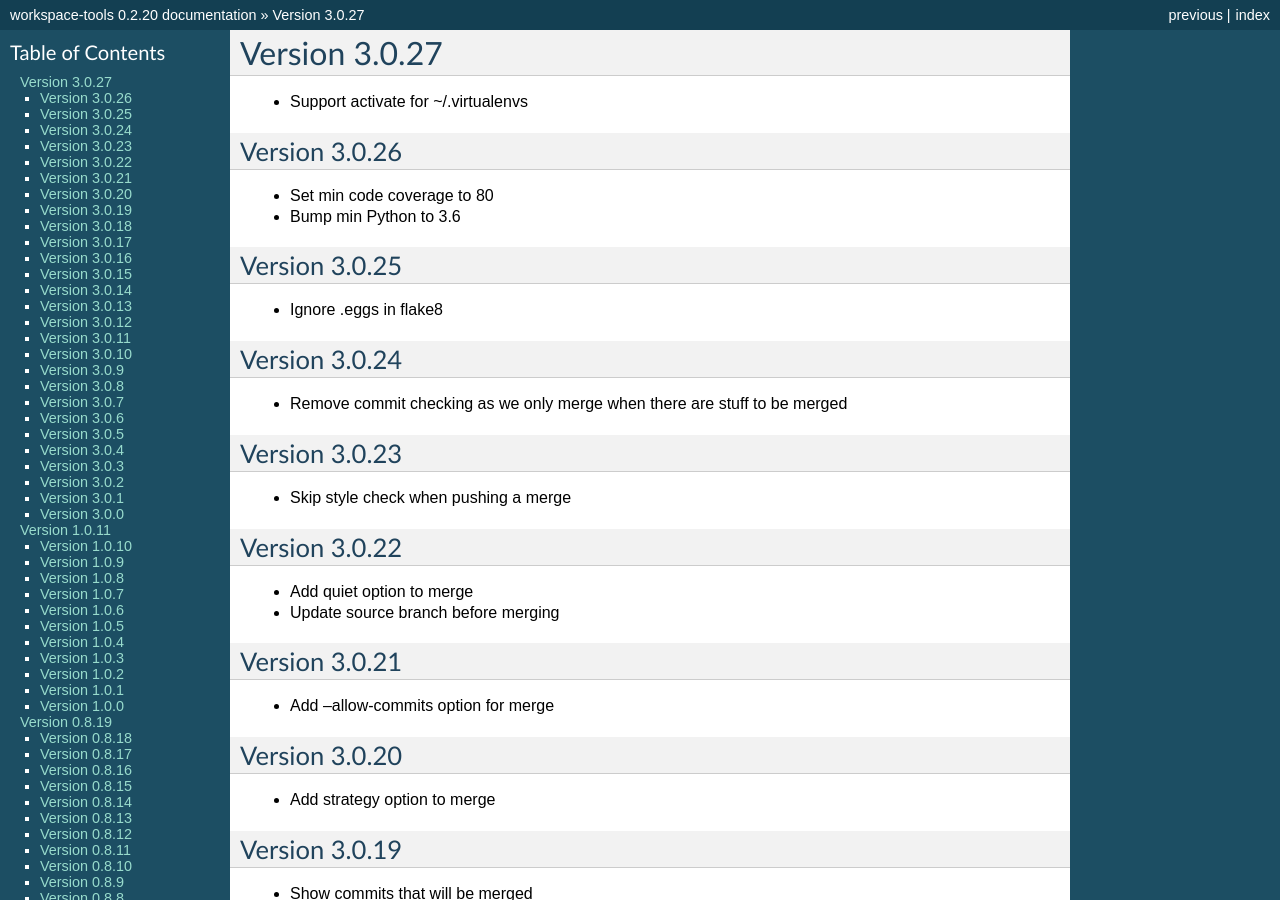
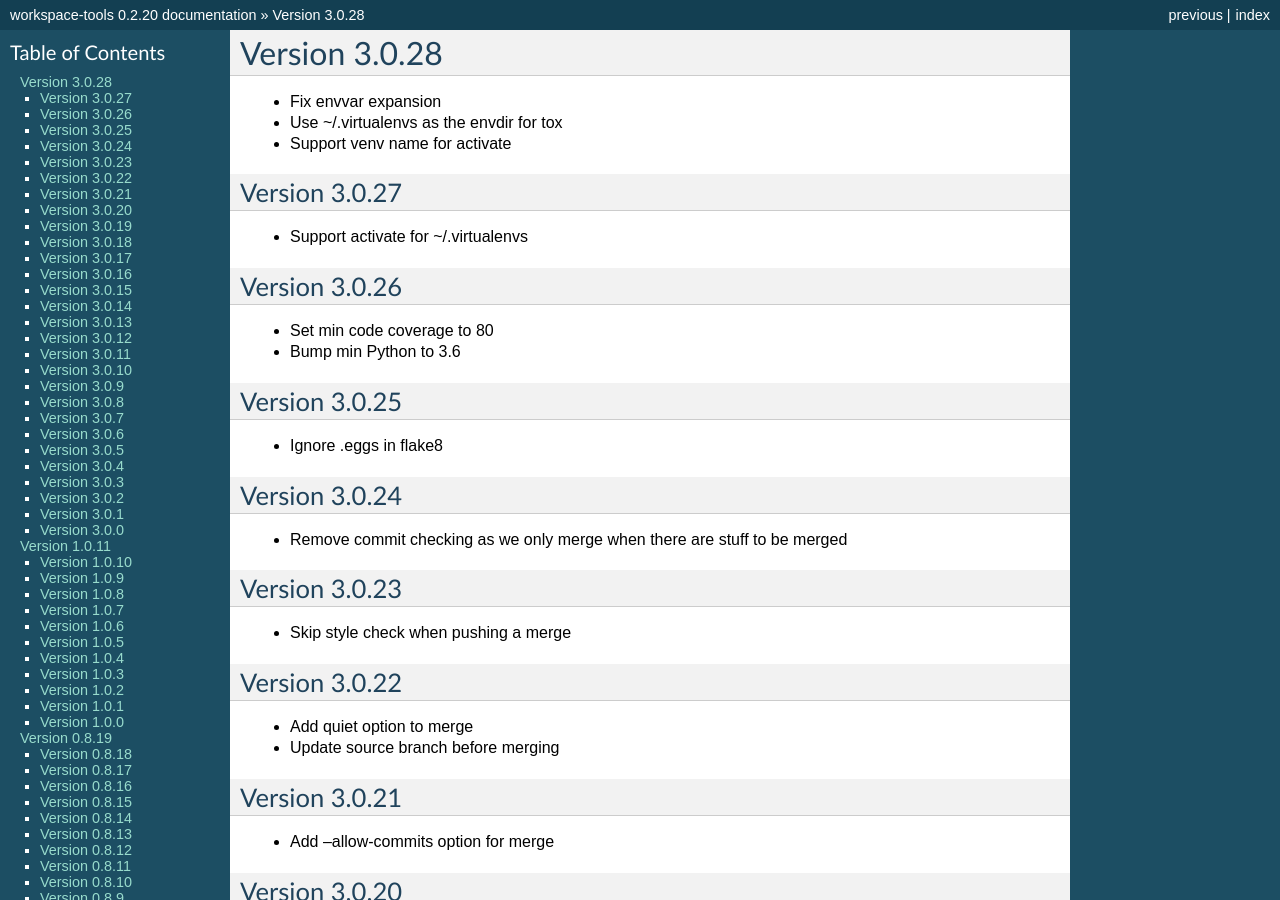
Before and after one commit to maxzheng/workspace-tools, a Sphinx documentation site: the page built from docs/CHANGELOG.rst, in a window 1280 px wide and 900 px high. Built offline with Sphinx 7.4.7, drawn with Linux system fonts in a browser that asks for light colours; some of the changed text lies outside the part shown.

Commit message:
Publish version 3.0.28

```diff
--- a/docs/CHANGELOG.rst
+++ b/docs/CHANGELOG.rst
@@ -1,5 +1,12 @@
+Version 3.0.28
+================================================================================
+
+* Fix envvar expansion
+* Use ~/.virtualenvs as the envdir for tox
+* Support venv name for activate
+
 Version 3.0.27
-================================================================================
+--------------------------------------------------------------------------------
 
 * Support activate for ~/.virtualenvs
 
--- a/setup.py
+++ b/setup.py
@@ -10,7 +10,7 @@
 
 setuptools.setup(
   name='workspace-tools',
-  version='3.0.27',
+  version='3.0.28',
 
   author='Max Zheng',
   author_email='maxzheng.os@gmail.com',
```
